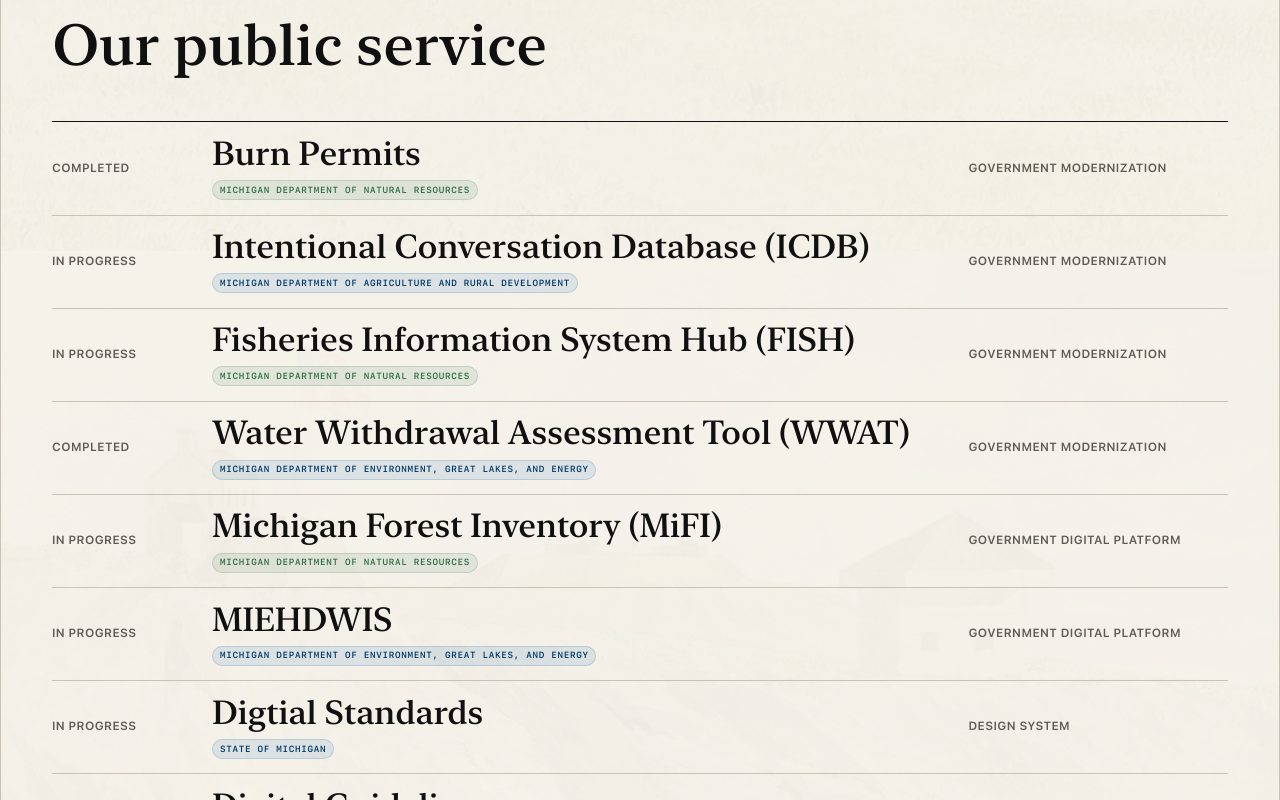
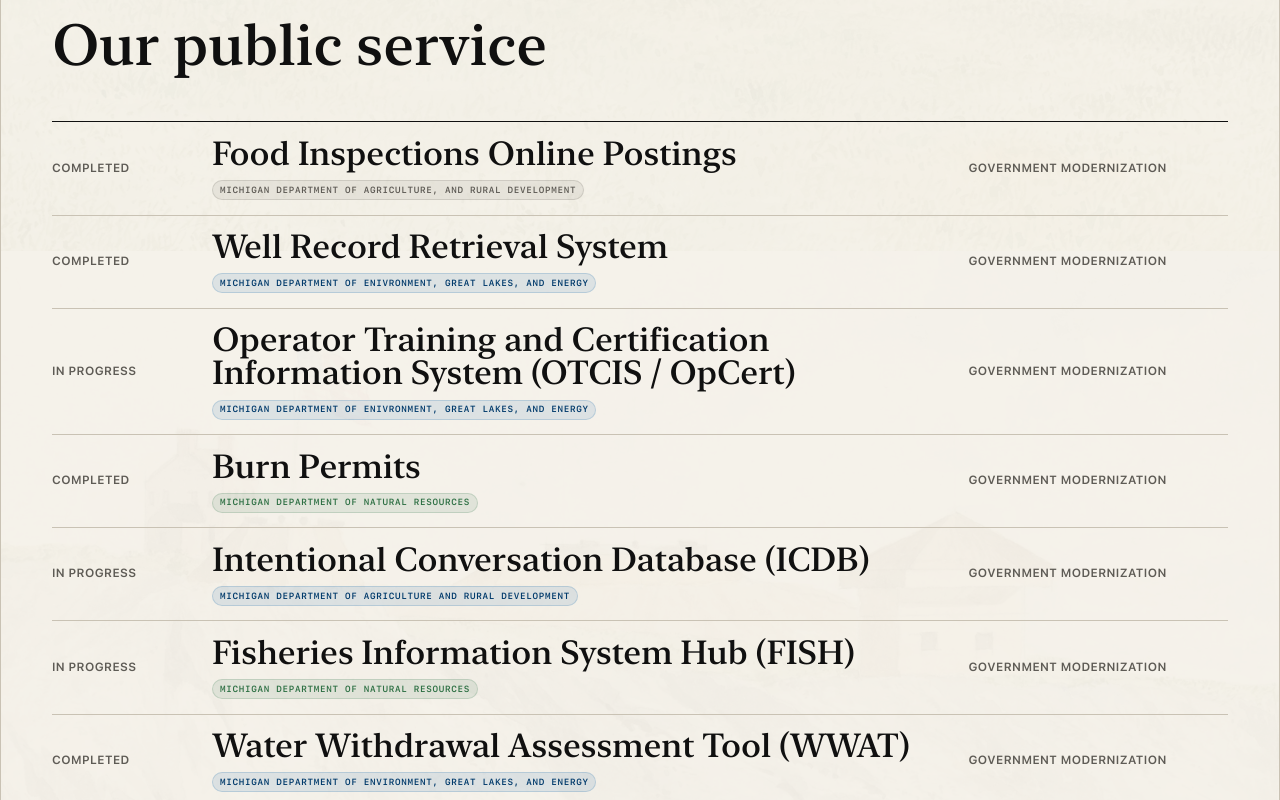
Before and after one commit to ryanrclewis/archangel, a Next.js app: page / in a window 1280 px wide. Shown: the part 2460-3260 px from the top of the page. Built offline with nearby package versions, Linux system fonts and the light colour scheme.

Commit message:
projects updates

```diff
--- a/app/data/projects.ts
+++ b/app/data/projects.ts
@@ -95,7 +95,7 @@
     clients: [client("Self-directed")],
     tags: ["Docker", "Home", "Inventory", "CLI"],
   },
-    {
+  {
     id: "gm",
     name: "General Motors",
     folder: "Past Work",
@@ -214,7 +214,7 @@
     status: "COMPLETED",
     launchDate: "Oct 2020",
     description: "Project management application founded on organizational psychology.",
-   clients: [client("CoeticHR", "blue")],
+    clients: [client("CoeticHR", "blue")],
     features: [
       "Organizational psychology framework",
       "Team workflow management",
@@ -390,6 +390,47 @@
       "Conversation-focused interaction redesign",
       "Concept validation through UX principles",
       "Product narrative for emerging interface patterns",
+    ],
+  },
+  {
+    id: "fiop-modernization",
+    name: "Food Inspections Online Postings",
+    folder: "Past Work",
+    type: "Government Modernization",
+    status: "COMPLETED",
+    launchDate: "Apr 2025",
+    description:
+      "In order to comply with federal legislation on accessibility and in service of improving the user experience, I redeveloped the Food Inspections Online Postings in accordance with the One Stand, One Brand initiative.",
+    clients: [client("Michigan Department of Agriculture, and Rural Development", "muted")],
+    features: [
+
+    ],
+  },
+  {
+    id: "wrrs-modernization",
+    name: "Well Record Retrieval System",
+    folder: "Past Work",
+    type: "Government Modernization",
+    status: "COMPLETED",
+    launchDate: "Apr 2025",
+    description:
+      "In order to comply with federal legislation on accessibility and in service of improving the user experience, I redeveloped the Well Record Retrieval System in accordance with the One Stand, One Brand initiative.",
+    clients: [client("Michigan Department of Enivronment, Great Lakes, and Energy", "blue")],
+    features: [
+
+    ],
+  }, {
+    id: "opcert-modernization",
+    name: "Operator Training and Certification Information System (OTCIS / OpCert)",
+    folder: "Past Work",
+    type: "Government Modernization",
+    status: "IN PROGRESS",
+    launchDate: "",
+    description:
+      "This website provides the ability to look up certified drinking water operators, certified drinking water operators by a Water Supply Serial Number (WSSN), and Advisory Board approved courses that count towards continuing education. The modernization effort is focused on providing this service using modern technology and making sure it meets industry standards for user experience and accessibility.",
+    clients: [client("Michigan Department of Enivronment, Great Lakes, and Energy", "blue")],
+    features: [
+
     ],
   },
   {
```
